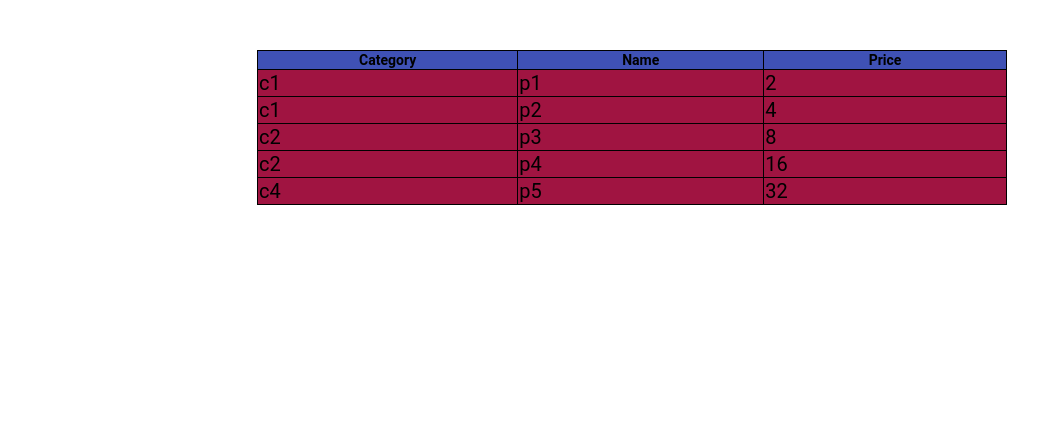
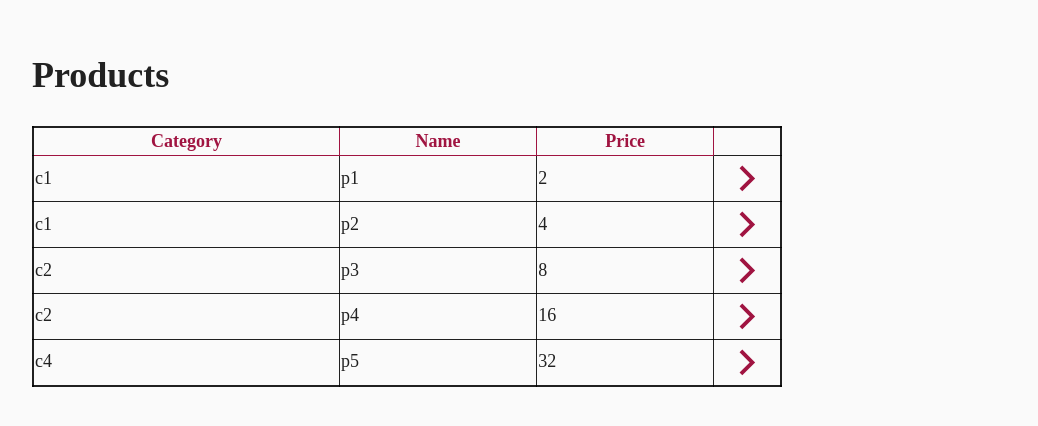
Before and after one commit to ro-msg-react-training/react-training-career-start-2021-alxcl12, a React (Create React App) app in the folder frontend/online-shop/: page / in a window 1280 px wide. Shown: the top 426 px of the page, without its empty margins (8-1046 px from the left). Built offline with nearby package versions, Linux system fonts and the light colour scheme.

Commit message:
Fixed coloring bug and polished design

```diff
--- a/frontend/online-shop/package.json
+++ b/frontend/online-shop/package.json
@@ -14,6 +14,7 @@
     "@types/react-dom": "^17.0.3",
     "react": "^17.0.2",
     "react-dom": "^17.0.2",
+    "react-router-dom": "^5.2.0",
     "react-scripts": "4.0.3",
     "typescript": "^4.2.4",
     "web-vitals": "^1.1.1"
--- a/frontend/online-shop/src/App.tsx
+++ b/frontend/online-shop/src/App.tsx
@@ -1,8 +1,17 @@
-import './App.css';
-import ProductList from './components/ProductList'
+import { CssBaseline } from "@material-ui/core";
+import { ThemeProvider } from "@material-ui/styles";
+import "./App.css";
+import ProductList from "./components/ProductList";
+import MyTheme from "./theme/MyTheme";
 
 function App() {
-  return <ProductList/>
+  return (
+    <ThemeProvider theme={MyTheme}>
+      <CssBaseline>
+        <ProductList />
+      </CssBaseline>
+    </ThemeProvider>
+  );
 }
 
 export default App;
--- a/frontend/online-shop/src/components/ProductItem.tsx
+++ b/frontend/online-shop/src/components/ProductItem.tsx
@@ -1,4 +1,6 @@
 import {ThemeProvider} from '@material-ui/styles';
+import ArrowForwardIosIcon from '@material-ui/icons/ArrowForwardIos'
+import {Button} from '@material-ui/core'
 import MyTheme from '../theme/MyTheme';
 import { productItemStyle } from '../styles/ProductItemStyle'
 
@@ -12,6 +14,7 @@ function ProductItem(props : any){
                 <td className={style.tdStyle}> {props.category} </td>
                 <td className={style.tdStyle}> {props.name} </td>
                 <td className={style.tdStyle}> {props.price.toString()} </td>
+                <td className={style.tdStyle}> <Button><ArrowForwardIosIcon style={{color: MyTheme.palette.primary.main}}/> </Button> </td>
             </tr>
         </ThemeProvider>
     );
--- a/frontend/online-shop/src/components/ProductList.tsx
+++ b/frontend/online-shop/src/components/ProductList.tsx
@@ -1,67 +1,72 @@
-import ProductItem from './ProductItem';
-import {ThemeProvider} from '@material-ui/styles';
-import { productListStyle } from '../styles/ProductListStyle'
-import MyTheme from '../theme/MyTheme';
+import ProductItem from "./ProductItem";
+import { ThemeProvider } from "@material-ui/styles";
+import { productListStyle } from "../styles/ProductListStyle";
+import MyTheme from "../theme/MyTheme";
+import { CssBaseline } from "@material-ui/core";
 
 var data = [
   {
     id: 0,
-        name: 'p1',
-        category: 'c1',
-        price: 2
+    name: "p1",
+    category: "c1",
+    price: 2,
   },
   {
     id: 1,
-        name: 'p2',
-        category: 'c1',
-        price: 4
+    name: "p2",
+    category: "c1",
+    price: 4,
   },
   {
     id: 2,
-        name: 'p3',
-        category: 'c2',
-        price: 8
+    name: "p3",
+    category: "c2",
+    price: 8,
   },
   {
     id: 3,
-        name: 'p4',
-        category: 'c2',
-        price: 16
+    name: "p4",
+    category: "c2",
+    price: 16,
   },
   {
     id: 4,
-        name: 'p5',
-        category: 'c4',
-        price: 32
-    }
-]
+    name: "p5",
+    category: "c4",
+    price: 32,
+  },
+];
 
-
-function ProductList(props: any){
-    const items = data.map((product) =>
-    <ProductItem key={product.id.toString()}
+function ProductList(props: any) {
+  const items = data.map((product) => (
+    <ProductItem
+      key={product.id.toString()}
       id={product.id}
       category={product.category}
       name={product.name}
-    price={product.price}/>
-    );
+      price={product.price}
+    />
+  ));
 
   const style = productListStyle();
 
   return (
-        <ThemeProvider theme = {MyTheme}>
-            <table className = {style.tableStyle}>
-                <thead className = {style.tableStyle}>
-                    <tr className = {style.tableStyle}>
-                        <th className = {style.tableStyle}> Category </th>
-                        <th className = {style.tableStyle}> Name </th>
-                        <th className = {style.tableStyle}> Price </th>
+    <>
+      <h1 className={style.headingStyle}> Products </h1>
+
+      <table className={style.tableStyle}>
+        <thead className={style.tableHeaderStyle}>
+          <tr className={style.tableHeaderStyle}>
+            <th className={style.tableHeaderStyle}> Category </th>
+            <th className={style.tableHeaderStyle}> Name </th>
+            <th className={style.tableHeaderStyle}> Price </th>
+            <th className={style.buttonColumnStyle}> </th>
           </tr>
         </thead>
         <tbody> {items} </tbody>
       </table>
-        </ThemeProvider>
-    )
+    </>
+  );
 }
 
 export default ProductList;
--- a/frontend/online-shop/src/styles/ProductItemStyle.tsx
+++ b/frontend/online-shop/src/styles/ProductItemStyle.tsx
@@ -1,13 +1,11 @@
-import { makeStyles } from '@material-ui/core'
+import { createStyles, makeStyles, Theme } from "@material-ui/core";
 
-export const productItemStyle = makeStyles(theme =>({
-
-    tdStyle:{
-        border: '1px solid',
-        borderCollapse: 'collapse',
-        margin: '50 px auto',
-        fontFamily: theme.typography.fontFamily,
-        fontSize: theme.typography.fontSize,
-        backgroundColor: theme.palette.primary.main
-    }
-}));
+export const productItemStyle = makeStyles((theme: Theme) =>
+  createStyles({
+    tdStyle: {
+      border: "1px solid",
+      fontFamily: theme.typography.fontFamily,
+      fontSize: theme.typography.fontSize,
+    },
+  })
+);
--- a/frontend/online-shop/src/styles/ProductList.css
+++ /dev/null
@@ -1,6 +0,0 @@
-table,tr,td,th {
-	width: 750px;
-	border: 1.5px solid;
-	margin:50px auto;
-    border-collapse: collapse;
-	}
--- a/frontend/online-shop/src/styles/ProductListStyle.tsx
+++ b/frontend/online-shop/src/styles/ProductListStyle.tsx
@@ -1,13 +1,30 @@
-import { makeStyles } from "@material-ui/core";
+import { makeStyles, createStyles, Theme } from "@material-ui/core";
 
-export const productListStyle = makeStyles( theme  =>({
+export const productListStyle = makeStyles((theme: Theme) =>
+  createStyles({
     tableStyle: {
-        width: '750px',
-        border: '1px solid',
-        borderCollapse: 'collapse',
-        margin: '50px auto',
-        backgroundColor: theme.palette.primary.main,
-        fontFamily: theme.typography.fontFamily,
-        fontSize: theme.typography.fontSize
-    }
-}));
+      width: "750px",
+      border: "2px solid",
+      borderCollapse: "collapse",
+      marginLeft: "40px",
+    },
+
+    headingStyle: {
+      marginTop: "50px",
+      marginLeft: "40px",
+      fontFamily: theme.typography.fontFamily,
+    },
+
+    tableHeaderStyle: {
+      border: "1px solid",
+      borderCollapse: "collapse",
+      color: theme.palette.primary.main,
+      fontFamily: theme.typography.fontFamily,
+      fontSize: theme.typography.fontSize,
+    },
+
+    buttonColumnStyle: {
+      width: "5px",
+    },
+  })
+);
--- a/frontend/online-shop/src/theme/MyTheme.tsx
+++ b/frontend/online-shop/src/theme/MyTheme.tsx
@@ -11,8 +11,8 @@ const MyTheme = createMuiTheme({
     },
 
     typography:{
-        fontFamily: '"OpenSans" bold',
-        fontSize: 20
+        fontFamily: 'OpenSans',
+        fontSize: 18
     }
 });
 
```
Also changed, not shown: 1 other file (tests, documents, lock files or other folders). Lines whose indentation alone changed are shown as unchanged.
